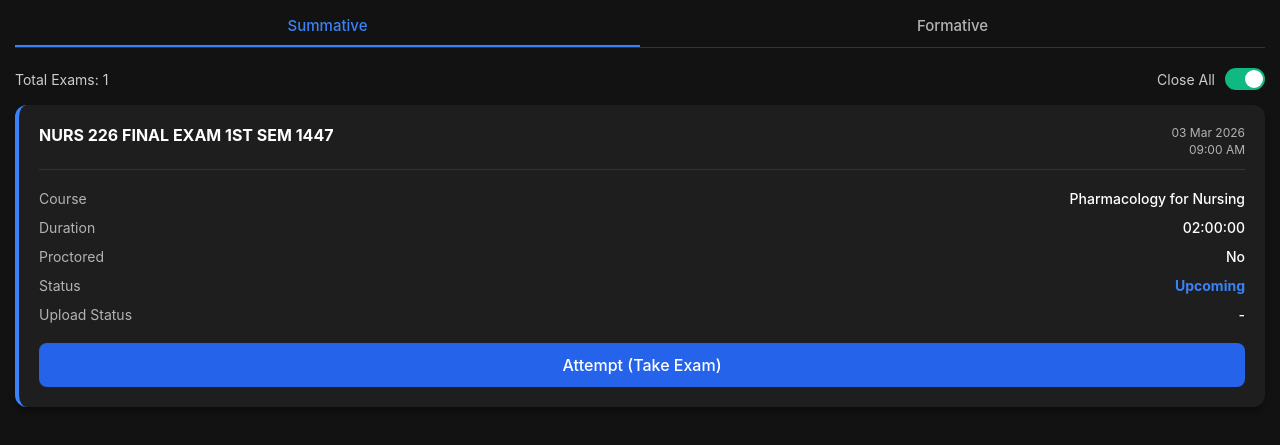
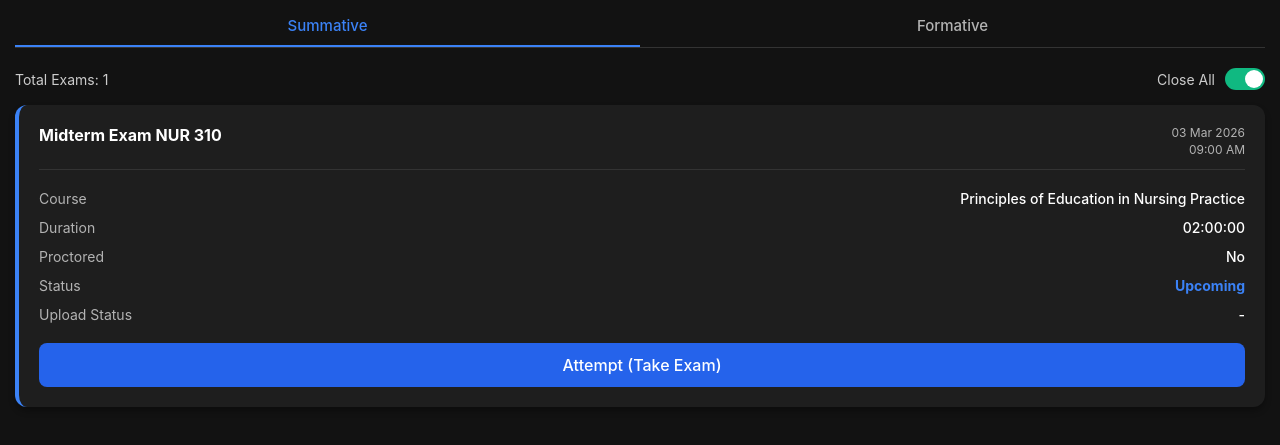
Before and after one commit to 62Joseph/test, a plain HTML site: page index.html in a window 1280 px wide. Shown: the part 69-514 px from the top of the page. Drawn offline with Linux system fonts and the light colour scheme.

Commit message:
Update index.html

```diff
--- a/index.html
+++ b/index.html
@@ -241,7 +241,7 @@
 
             <div class="exam-card">
                 <div class="exam-header">
-                    <div class="exam-title">NURS 226 FINAL EXAM 1ST SEM 1447</div>
+                    <div class="exam-title">Midterm Exam NUR 310</div>
                     <div class="exam-date-group">
                         <div class="exam-date">03 Mar 2026</div>
                         <div class="exam-date">09:00 AM</div>
@@ -250,7 +250,7 @@
 
                 <div class="exam-details-grid">
                     <span class="label">Course</span>
-                    <span class="value">Pharmacology for Nursing</span>
+                    <span class="value">Principles of Education in Nursing Practice</span>
 
                     <span class="label">Duration</span>
                     <span class="value">02:00:00</span>
```
